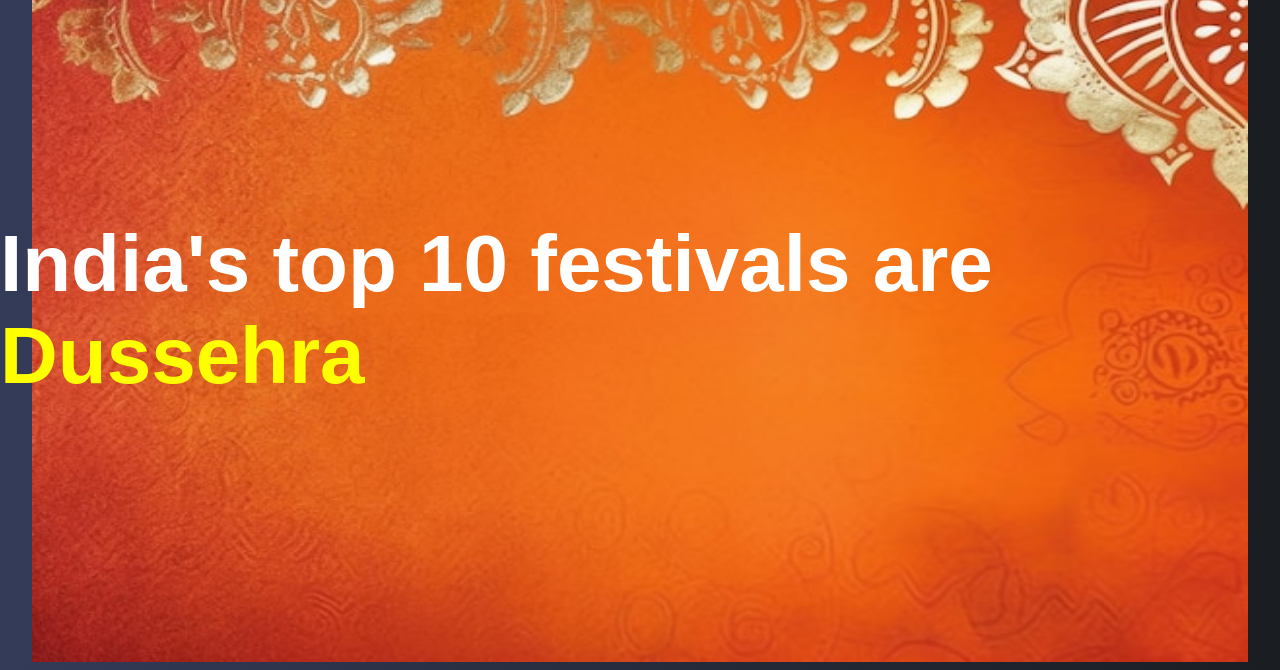
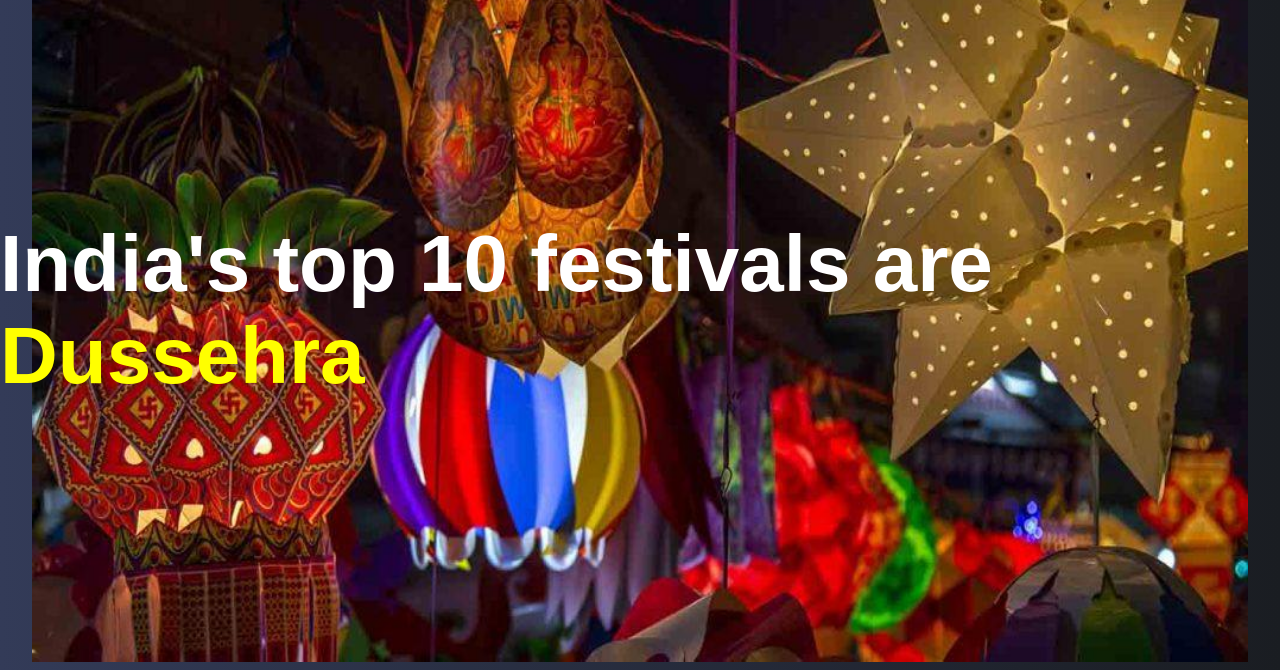
Before and after one commit to pra-sen-jit/CyberX__SoftCodeHack2.0, a plain HTML site: page festival.html in a window 1280 px wide. Shown: the part 130-800 px from the top of the page. Drawn offline with nearby package versions, Linux system fonts and the light colour scheme.

Commit message:
Changed bg pic

```diff
--- a/festival.css
+++ b/festival.css
@@ -12,7 +12,7 @@ body{
 .container1{
   width: 100%;
   height: 110vh;
-  background-image: url('images/festivalback2.jpg');
+  background-image: url('images/festival bg.jpg');
   font-size: 10px;
   /* background-size: cover; */
   background-repeat: no-repeat;
```
